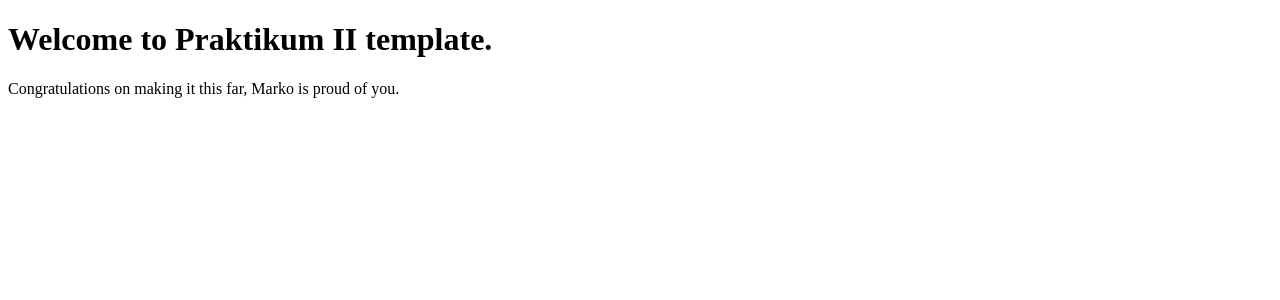
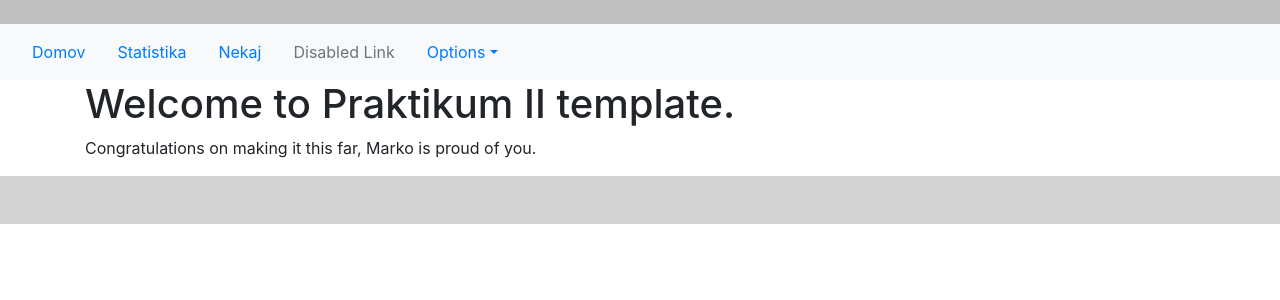
Before and after one commit to MerceneX/BoomMap, a React (Create React App) app in the folder client/: page / in a window 1280 px wide. Shown: the top 300 px of the page. Built offline with nearby package versions, Linux system fonts and the light colour scheme.

Commit message:
dodan layout

```diff
--- a/client/src/App.js
+++ b/client/src/App.js
@@ -1,14 +1,21 @@
 import React from 'react';
 import './App.css';
 import Container from "reactstrap/es/Container";
+import Navigation from "./components/layout/Navigation";
+import Header from "./components/layout/Header";
+import Footer from "./components/layout/Footer";
 
 function App() {
     return (
         <div className="App">
+            <Header/>
+            <Navigation/>
             <Container>
+
                 <h1>Welcome to Praktikum II template.</h1>
                 <p>Congratulations on making it this far, Marko is proud of you.</p>
             </Container>
+        <Footer/>
         </div>
     );
 }
--- /dev/null
+++ b/client/src/components/layout/Footer.js
@@ -0,0 +1,18 @@
+import React from 'react';
+
+function Footer(){
+    return (
+        <footer style={footerStyle}>
+            <h1></h1>
+        </footer>
+    )
+
+}
+
+const footerStyle={
+    background: '#D3D3D3',
+    color: '#fff',
+    textAlign: 'center',
+    padding: '20px'
+}
+export default Footer;
--- /dev/null
+++ b/client/src/components/layout/Header.js
@@ -0,0 +1,18 @@
+import React from 'react';
+
+function Header(){
+    return (
+        <header style={headerStyle}>
+            <h1></h1>
+        </header>
+    )
+
+}
+
+const headerStyle={
+    background: '#C0C0C0',
+    color: '#fff',
+    textAlign: 'center',
+    padding: '8px'
+}
+export default Header;
--- /dev/null
+++ b/client/src/components/layout/Navigation.js
@@ -0,0 +1,56 @@
+import React from 'react';
+//import { Nav, NavItem, NavLink } from 'reactstrap';
+import {
+    Collapse,
+    Navbar,
+    NavbarToggler,
+    NavbarBrand,
+    Nav,
+    NavItem,
+    NavLink,
+    UncontrolledDropdown,
+    DropdownToggle,
+    DropdownMenu,
+    DropdownItem } from 'reactstrap';
+
+
+class Navigation extends React.Component {
+    render() {
+        return (
+
+            <div>
+
+                <Navbar color="light" expand="md">
+
+                        <NavLink href="#">Domov</NavLink>
+                        <NavLink href="#">Statistika</NavLink>
+                        <NavLink href="#">Nekaj</NavLink>
+                        <NavLink disabled href="#">Disabled Link</NavLink>
+                    <UncontrolledDropdown>
+                        <DropdownToggle nav caret>
+                            Options
+                        </DropdownToggle>
+                        <DropdownMenu right>
+                            <DropdownItem>
+                                Option 1
+                            </DropdownItem>
+                            <DropdownItem>
+                                Option 2
+                            </DropdownItem>
+                            <DropdownItem divider />
+                            <DropdownItem>
+                                Reset
+                            </DropdownItem>
+                        </DropdownMenu>
+                    </UncontrolledDropdown>
+                </Navbar>
+            </div>
+
+
+        )
+    }
+}
+
+
+
+export default Navigation;
--- a/client/src/index.js
+++ b/client/src/index.js
@@ -1,5 +1,6 @@
 import React from 'react';
 import ReactDOM from 'react-dom';
+import 'bootstrap/dist/css/bootstrap.css';
 import App from './App';
 import * as serviceWorker from './serviceWorker';
 
```
